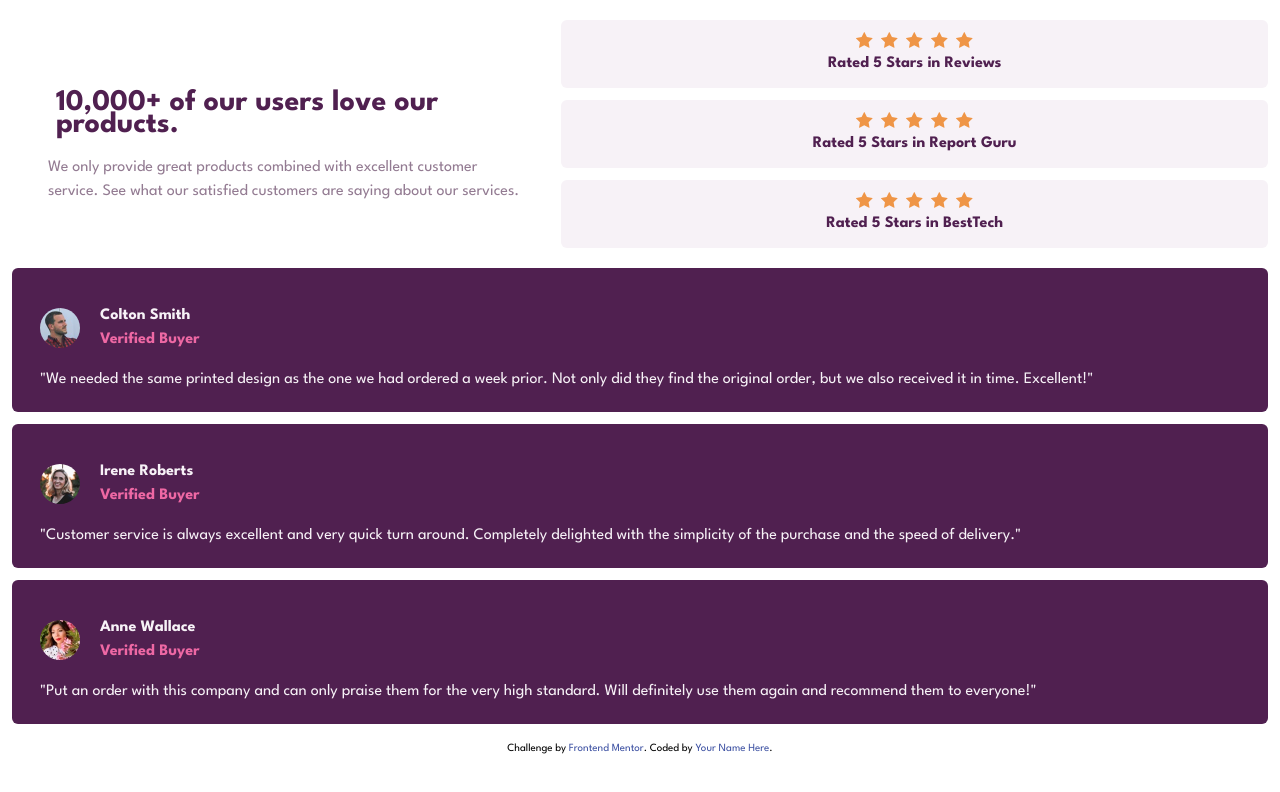
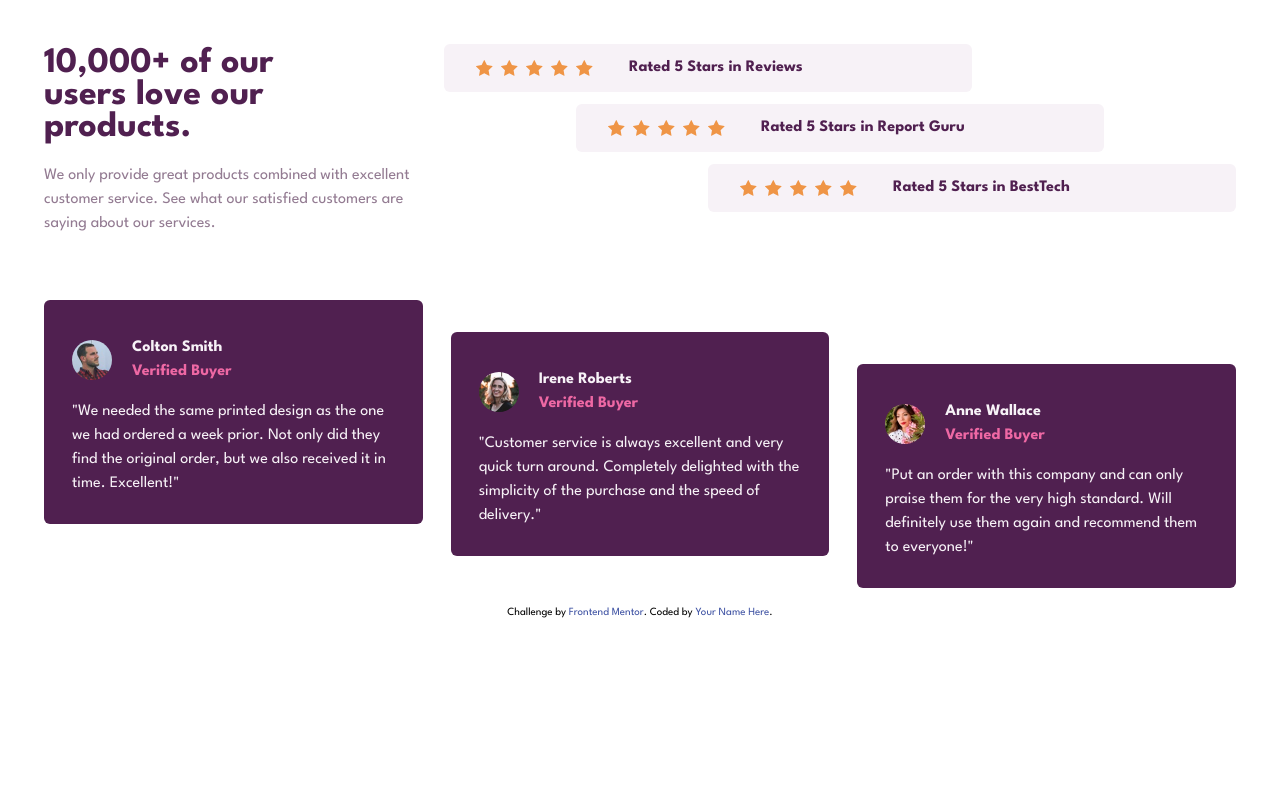
Before and after one commit to dairon-canel/social-proof-section, a website: page public/index.html in a window 1280 px wide. Drawn offline with Linux system fonts and the light colour scheme.

Commit message:
feat: finished desktop design

```diff
--- a/public/index.html
+++ b/public/index.html
@@ -17,27 +17,27 @@
     <title>Frontend Mentor | Social Proof Section</title>
   </head>
 
-  <body class="px-3">
+  <body class="px-3 sm:px-11">
     <header
-      class="flex flex-col items-center justify-start bg-White sm:flex-row"
+      class="flex flex-col items-center justify-start bg-White sm:mb-16 sm:flex-row sm:justify-between sm:gap-4"
     >
-      <div>
+      <div class="sm:max-w-sm">
         <h1
-          class="title-text mt-12 px-11 text-center font-700 text-VeryDarkMagenta sm:text-left"
+          class="title-text mt-12 text-center font-700 text-VeryDarkMagenta sm:max-w-xs sm:text-left sm:text-4xl sm:leading-8"
         >
           10,000+ of our users love our products.
         </h1>
-        <p class="mt-5 px-9 text-center text-DarkGrayishMagenta sm:text-left">
+        <p class="mt-5 text-center text-DarkGrayishMagenta sm:text-left">
           We only provide great products combined with excellent customer
           service. See what our satisfied customers are saying about our
           services.
         </p>
       </div>
-      <div class="gap mt-5 flex w-full flex-col gap-3">
+      <div class="sm:w-xl mt-5 flex w-full flex-col gap-3">
         <div
-          class="flex flex-col gap-1 rounded-md bg-LightGrayishMagenta py-3 text-center font-700 text-VeryDarkMagenta"
+          class="flex flex-col gap-1 rounded-md bg-LightGrayishMagenta py-3 text-center font-700 text-VeryDarkMagenta sm:w-2/3 sm:flex-row sm:place-self-start"
         >
-          <div class="flex justify-center gap-2">
+          <div class="flex justify-center gap-2 sm:h-4 sm:self-center sm:px-8">
             <img src="../images/icon-star.svg" alt="star" />
             <img src="../images/icon-star.svg" alt="star" />
             <img src="../images/icon-star.svg" alt="star" />
@@ -47,9 +47,9 @@
           Rated 5 Stars in Reviews
         </div>
         <div
-          class="flex flex-col gap-1 rounded-md bg-LightGrayishMagenta py-3 text-center font-700 text-VeryDarkMagenta"
+          class="flex flex-col gap-1 rounded-md bg-LightGrayishMagenta py-3 text-center font-700 text-VeryDarkMagenta sm:w-2/3 sm:flex-row sm:place-self-center"
         >
-          <div class="flex justify-center gap-2">
+          <div class="flex justify-center gap-2 sm:h-4 sm:self-center sm:px-8">
             <img src="../images/icon-star.svg" alt="star" />
             <img src="../images/icon-star.svg" alt="star" />
             <img src="../images/icon-star.svg" alt="star" />
@@ -59,9 +59,9 @@
           Rated 5 Stars in Report Guru
         </div>
         <div
-          class="flex flex-col gap-1 rounded-md bg-LightGrayishMagenta py-3 text-center font-700 text-VeryDarkMagenta"
+          class="flex flex-col gap-1 rounded-md bg-LightGrayishMagenta py-3 text-center font-700 text-VeryDarkMagenta sm:w-2/3 sm:flex-row sm:place-self-end"
         >
-          <div class="flex justify-center gap-2">
+          <div class="flex justify-center gap-2 sm:h-4 sm:self-center sm:px-8">
             <img src="../images/icon-star.svg" alt="star" />
             <img src="../images/icon-star.svg" alt="star" />
             <img src="../images/icon-star.svg" alt="star" />
@@ -72,8 +72,10 @@
         </div>
       </div>
     </header>
-    <main class="mt-5 flex flex-col gap-3">
-      <article class="h-auto w-full rounded-md bg-VeryDarkMagenta px-7 py-5">
+    <main class="mt-5 flex flex-col gap-3 sm:h-72 sm:flex-row sm:gap-7">
+      <article
+        class="h-auto w-full rounded-md bg-VeryDarkMagenta px-7 py-5 sm:h-56 sm:self-start"
+      >
         <div class="mt-4 mb-4 flex h-auto items-center">
           <img
             class="h-10 w-10 rounded-full"
@@ -91,7 +93,9 @@
           it in time. Excellent!"</quote
         >
       </article>
-      <article class="h-auto w-full rounded-md bg-VeryDarkMagenta px-7 py-5">
+      <article
+        class="h-auto w-full rounded-md bg-VeryDarkMagenta px-7 py-5 sm:h-56 sm:self-center"
+      >
         <div class="mt-4 mb-4 flex h-auto items-center">
           <img
             class="h-10 w-10 rounded-full"
@@ -109,7 +113,9 @@
           of delivery."</quote
         >
       </article>
-      <article class="h-auto w-full rounded-md bg-VeryDarkMagenta px-7 py-5">
+      <article
+        class="h-auto w-full rounded-md bg-VeryDarkMagenta px-7 py-5 sm:h-56 sm:self-end"
+      >
         <div class="mt-4 mb-4 flex h-auto items-center">
           <img
             class="h-10 w-10 rounded-full"
```
Also changed, not shown: public/output-style.css.
